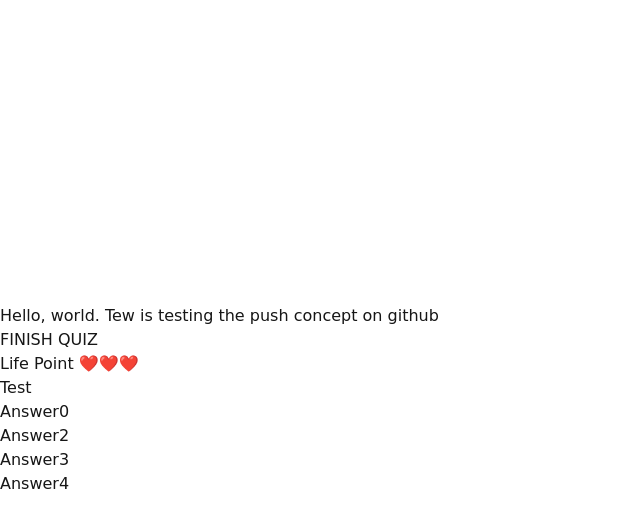
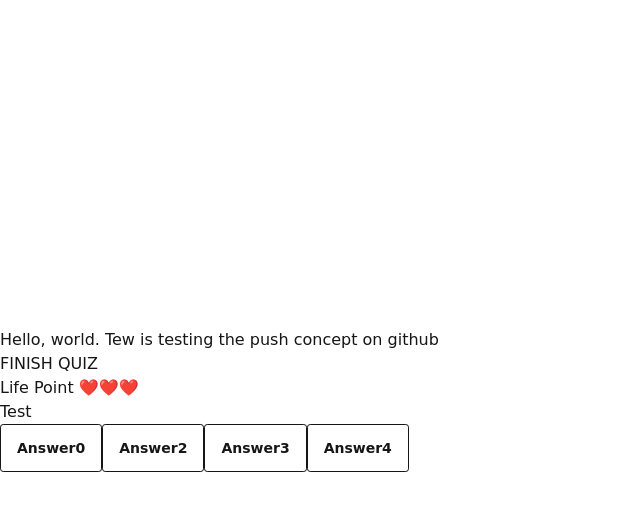
Before and after one commit to Tonnamkit/PROJECT1-SEC-2-bit.ac.th.tew, a Vue app: page / in a window 1280 px wide. Both pictures are taken after a click on the button "Start Game". Shown: the top 528 px of the page, without its empty margins (0-640 px from the left). Built offline with nearby package versions, Linux system fonts and the light colour scheme.

Commit message:
update tailwind at main content (select-none)

```diff
--- a/src/App.vue
+++ b/src/App.vue
@@ -5,7 +5,7 @@ import debugMode from './util/debug'
 
 const quizzes = reactive(Questions)
 
-const { debug } = debugMode(true)
+const { debug } = debugMode(false)
 
 const useGameStore = (lifePoints) => {
   const state = reactive({
@@ -58,7 +58,7 @@ debug('isGameEnd' + state.gameEnded)
 
 const isCorrectAnswer = (optionAns, event) => {
   if (optionAns === quizzes[state.currentQuiz].answer) {
-    event.target.className = 'bg-green-200'
+    // setStyle setBtnColor(Green)
     actions.addScore()
     debug(state.score)
   } else {
@@ -79,7 +79,7 @@ const isCorrectAnswer = (optionAns, event) => {
 </script>
 
 <template>
-  <div class="h-screen w-screen flex items-center">
+  <div class="h-screen w-screen flex items-center select-none">
     <link
       rel="stylesheet"
       href="https://fonts.googleapis.com/css2?family=Material+Symbols+Outlined:opsz,wght,FILL,GRAD@20..48,100..700,0..1,-50..200"
@@ -111,14 +111,14 @@ const isCorrectAnswer = (optionAns, event) => {
         {{ quizzes[state.currentQuiz].question }}
       </h2>
       <div class="quizForm">
-        <div
-          class="option"
+        <button
+          class="btn btn-outline"
           v-for="(option, index) in quizzes[state.currentQuiz].options"
           :key="index"
           @click="isCorrectAnswer(index + 1, $event)"
         >
           {{ option }}
-        </div>
+        </button>
       </div>
     </div>
     <!-- Result Overlay -->
```
